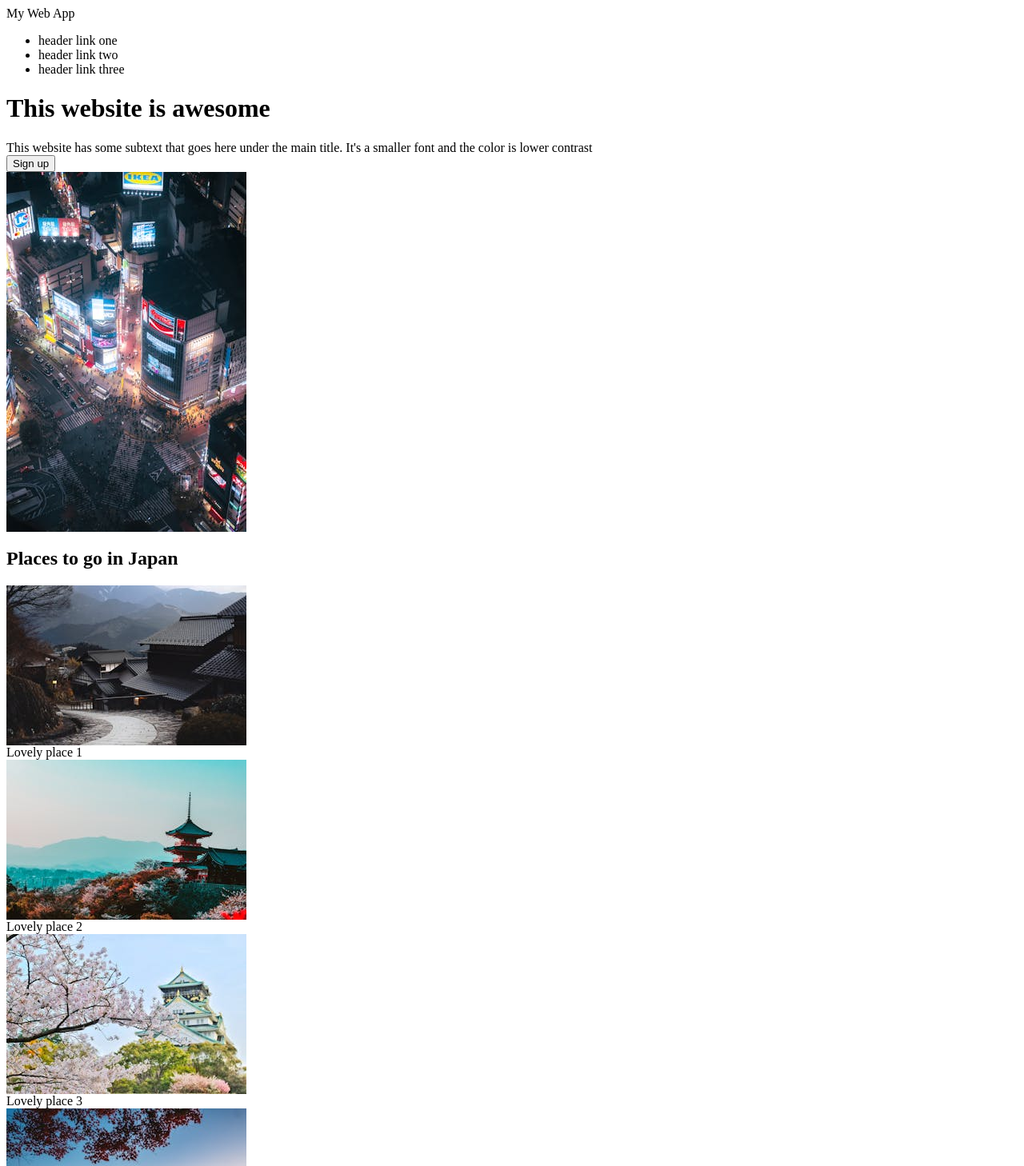
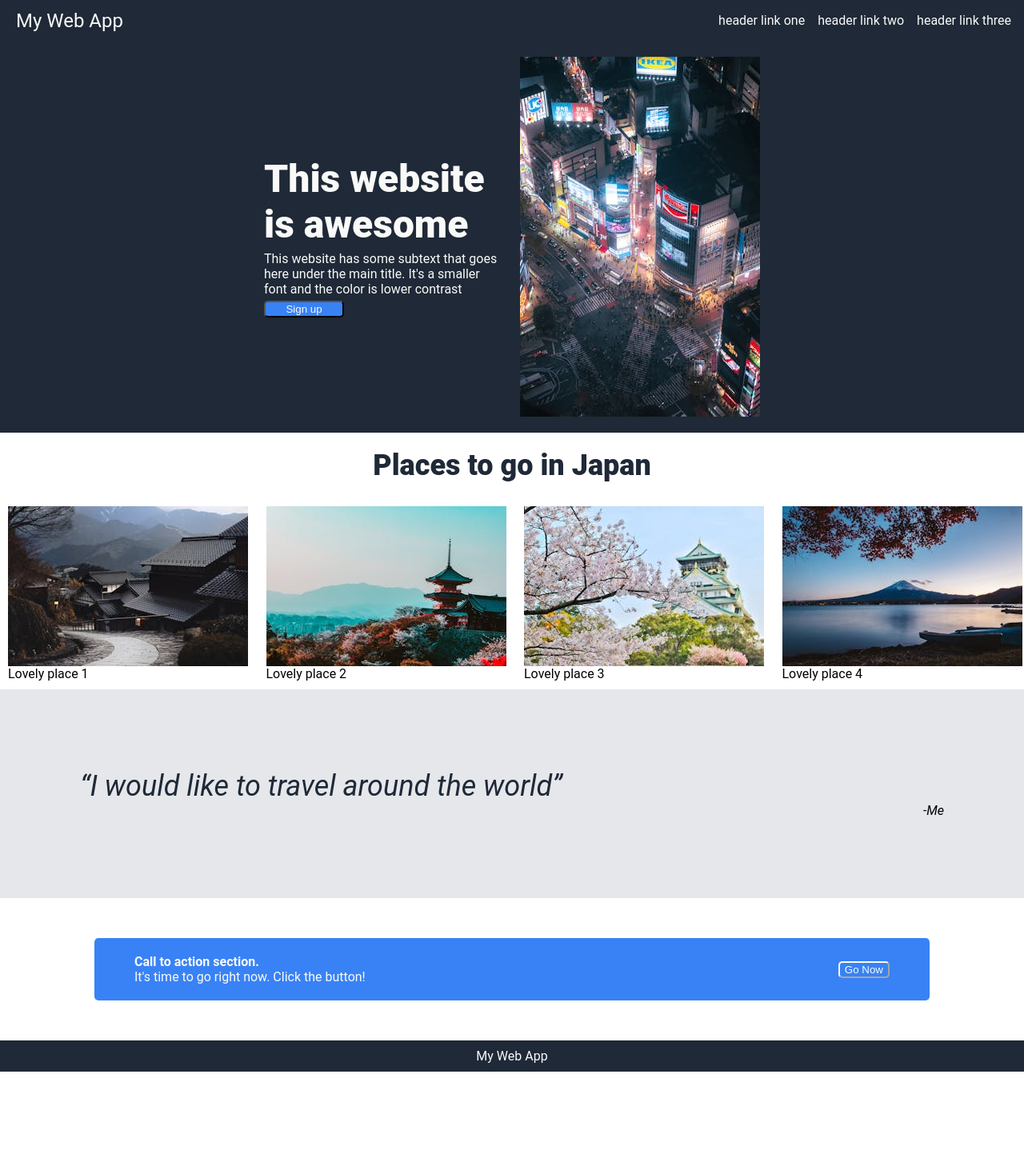
Before and after one commit to jellyfish000/landing_page, a plain HTML site: page index.html in a window 1280 px wide. Shown: the top 1458 px of the page at 80% size. After the commit the page ends 1340 px from the top, so only its background shows below. Drawn offline with Linux system fonts and the light colour scheme.

Commit message:
Added CSS styling to the web page

```diff
--- a/index.html
+++ b/index.html
@@ -3,19 +3,19 @@
     <meta charset="UTF-8">
     <meta name="viewport" content="width=device-width, initial-scale=1.0">
     <title>My Web App</title>
-    <link rel="stylesheet" href="style.css">
+    <link rel="stylesheet" href="styles.css">
 </head>
 <body>
-    <div class="header">
+    <div class="hero">
         <div class="left">
             <div class="logo"></div>
             My Web App
         </div>
         <div class="right">
             <ul class="link">
-                <li><a href="www.google.com"></a>header link one</li>
-                <li><a href="www.google.com"></a>header link two</li>
-                <li><a href="www.google.com"></a>header link three</li>
+                <li><a href="https://google.com">header link one</a></li>
+                <li><a href="https://google.com">header link two</a></li>
+                <li><a href="https://google.com">header link three</a></li>
             </ul>
         </div>
 
@@ -24,18 +24,18 @@
         <div class="first">
             <div class="content">
                 <div class="content-header">
-                    <h1>This website is awesome</h1>
+                    This website is awesome
                 </div>
                 <div class="text">This website has some subtext that goes here under the main title. It's a smaller font and the color is lower contrast</div>
-                <button>Sign up</button>
+                <button class="button-1">Sign up</button>
             </div>
-            <div>
+            <div class="image">
                 <img src="shibuya.jpeg" alt="japan image">
             </div>
         </div>
         <div class="second">
             <div class="title">
-                <h2>Places to go in Japan</h2>
+                Places to go in Japan
             </div>
             <div class="info">
                 <div class="japan-image">
@@ -59,15 +59,16 @@
         </div>
         <div class="third">
             <q>I would like to travel around the world</q>
-            <cite>Me</cite>
+            <cite>-Me</cite>
         </div>
         <div class="fourth">
             <div class="container">
                 <div class="text">
-                    <div>Call to action section. It's time to go</div>
+                    <div class="mini-header">Call to action section. </div>
+                    It's time to go right now. Click the button!
                 </div>
-                <div>
-                    <button>Go Now</button>
+                <div class="button-container">
+                    <button class="button-2">Go Now</button>
                 </div>
 
             </div>
--- a/styles.css
+++ b/styles.css
@@ -0,0 +1,158 @@
+body{
+    margin:0;
+    display:flex;
+    flex-direction: column;
+    font-family: Roboto,serif;
+
+}
+
+.hero,
+.footer,
+.first {
+    background:#1F2937;
+    color:#F9FAF8;
+
+}
+
+.hero{
+    display:flex;
+    justify-content: space-between;
+}
+
+ul {
+    list-style-type: none;
+    display:flex;
+    gap:16px;
+    margin:16px;
+  }
+
+.left, .right {
+    display: flex;
+    align-items: center;
+    gap: 20px;
+  }
+
+a{
+    color:#F9FAF8;
+    text-decoration: none;
+}
+
+.left{
+    font-size:24px;
+}
+
+.first{
+    display: flex;
+    justify-content: center;
+    gap:20px;
+}
+
+.content{
+    display: flex;
+    flex-direction: column;
+    justify-content: center;
+    width:300px;
+    gap:5px;
+  }
+
+
+.content-header{
+    font-size: 48px;
+    font-weight: 900;
+}
+
+.button-1{
+    background: #3882F6;
+    color:#F9FAF8;
+    width:100px;
+    border-radius: 5px;
+}
+
+.image{
+    padding: 20px 0px;
+}
+
+.second{
+    display:flex;
+    flex-direction: column;
+}
+
+.title{
+    text-align: center;
+    font-size: 36px;
+    color:#1F2937;
+    font-weight: 900;
+    padding: 20px;
+}
+
+.info{
+    display:flex;
+    justify-content: center;
+    gap:10px;
+}
+
+.japan-image{
+    width: 50px;
+    height:auto;
+    flex:1;
+    margin:10px;
+}
+.third{
+    display: flex;
+    background-color:#E5E7EB;
+    flex-direction: column;
+    padding: 100px;
+}
+
+q{
+    font-size: 36px;
+    color:#1F2937;
+    font-style: italic;
+    font-weight: light;
+}
+
+cite{
+    text-align:right;
+}
+
+.fourth{
+    display: flex;
+    justify-content:center;
+    padding:50px;
+    color:#F9FAF8;
+}
+
+.container{
+    background-color:#3882F6;
+    display: flex;
+    padding:20px 50px ;
+    border-radius: 5px;
+    flex:1;
+    max-width: 80%;
+    gap:50px;
+    justify-content: space-between;
+}
+
+.mini-header{
+    font-weight: 700;
+}
+
+.button-container{
+    align-content: center;
+}
+
+.button-2{
+
+    color:#F9FAF8;
+    border-color: #F9FAF8;
+    background-color: #3882F6;
+    border-radius: 5px;
+}
+
+.footer{
+    display:flex;
+    justify-content: center;
+    align-items: center;
+    margin: 0px;
+    padding:10px;
+}
```
